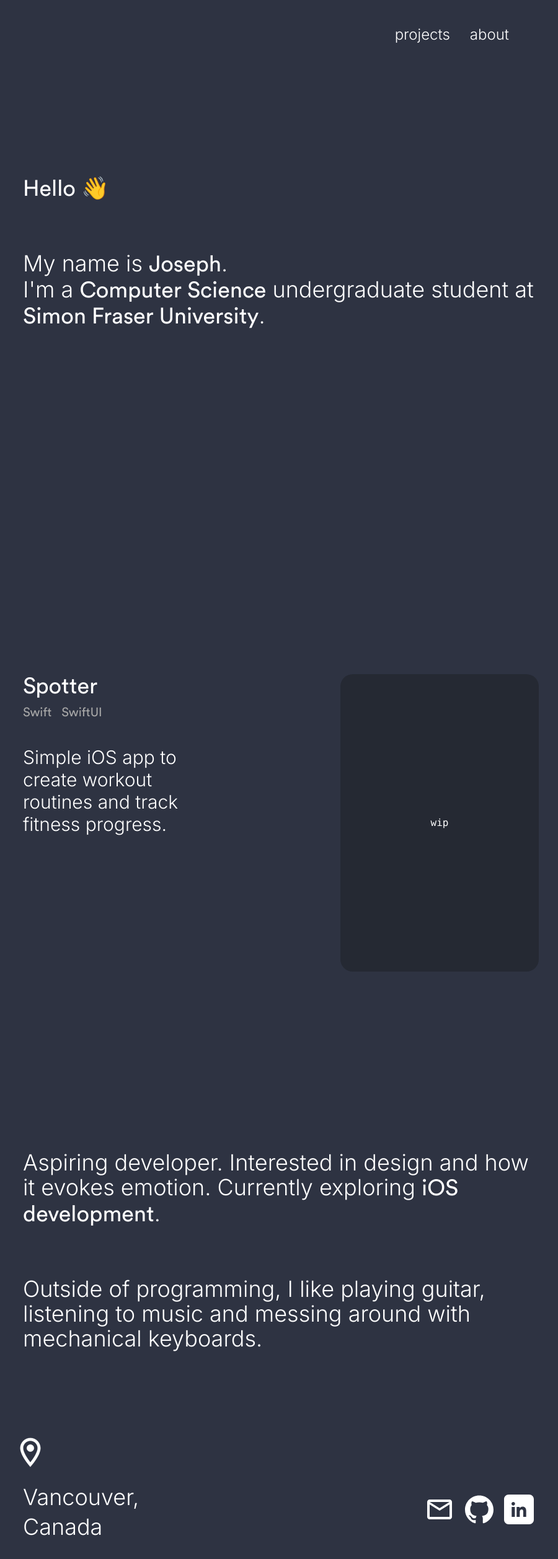
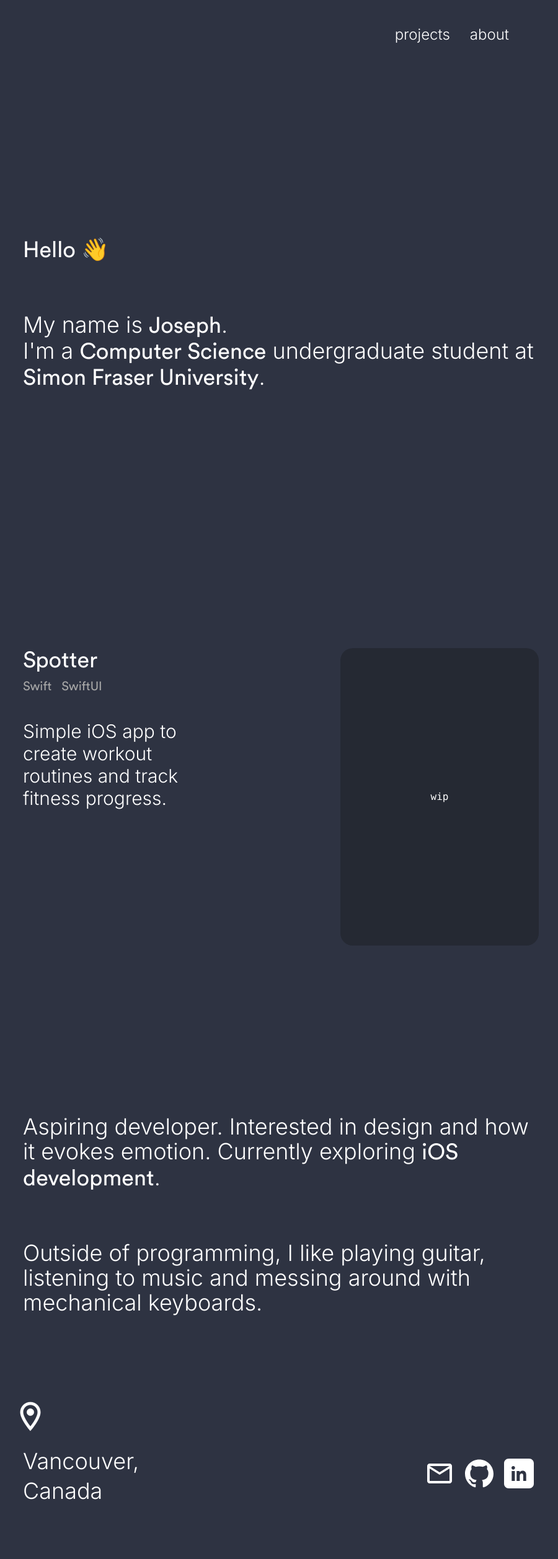
Before and after one commit to nevadoj/nevadoj.github.io, a React (Create React App) app: page / in a window 1280 px wide. Shown: the top 2516 px of the page at 62% size, without its empty margins (187-1087 px from the left). Built offline with nearby package versions, Linux system fonts and the light colour scheme; the HTML template or start-up script is replaced by a standard one; a web font is replaced by a local one.

Commit message:
adjust site spacing

```diff
--- a/src/components/About.js
+++ b/src/components/About.js
@@ -27,9 +27,9 @@ export default function About() {
 
 
   return (
-    <div name="about" className="w-full h-screen bg-altbg text-white sm:py-2">
-        <div className="max-w-screen-lg mx-auto bg-altbg">
-            <div className="font-light max-w-4xl mx-24 pt-24">
+    <div name="about" className="w-full bg-altbg text-white sm:py-2">
+        <div className="max-w-screen-lg mx-auto bg-altbg pt-32 pb-40">
+            <div className="font-light max-w-4xl mx-24">
                 <p className="text-4xl py-10">
                     Aspiring developer. Interested in design and how it evokes emotion. Currently exploring <span className="font-medium">iOS development</span>.
                 </p>
--- a/src/components/Home.js
+++ b/src/components/Home.js
@@ -2,9 +2,10 @@ import React from 'react'
 
 export default function Home() {
   return (
-    <div name="home" className="h-screen w-full bg-altbg text-white">
+    <div name="main">
+      <div name="home" className="w-full bg-altbg text-white">
         <div className="max-w-screen-lg mx-auto flex flex-col items-center justify-center overflow-hidden h-full md:flex-row animate-fade-in-up">
-        <div className="-translate-y-36">
+          <div className="py-48">
               <div className='font-light max-w-4xl mx-24'>
                 <h2 className="text-4xl font-medium py-20">Hello 👋</h2>
                 <p className="text-4xl">My name is <span className="font-medium">Joseph</span>.</p>
@@ -13,5 +14,6 @@ export default function Home() {
           </div>
         </div>
       </div>
+    </div>
   )
 }
--- a/src/components/Projects.js
+++ b/src/components/Projects.js
@@ -2,9 +2,9 @@ import React from 'react'
 
 export default function Projects() {
   return (
-    <div name="projects" className="h-screen w-full bg-altbg text-white">
+    <div name="projects" className="w-full bg-altbg text-white">
     <div className="max-w-screen-lg mx-auto flex flex-col">
-        <div className="font-light max-w-4xl mx-24 my-24 pt-20">
+      <div className="font-light max-w-4xl mx-24 my-24 pt-32">
         {/* <p className='font-mono pb-16 text-xl'>projects</p> */}
           <div className='flex flex-wrap sm:justify-between'>
             <div>
```
Lines whose indentation alone changed are shown as unchanged.
